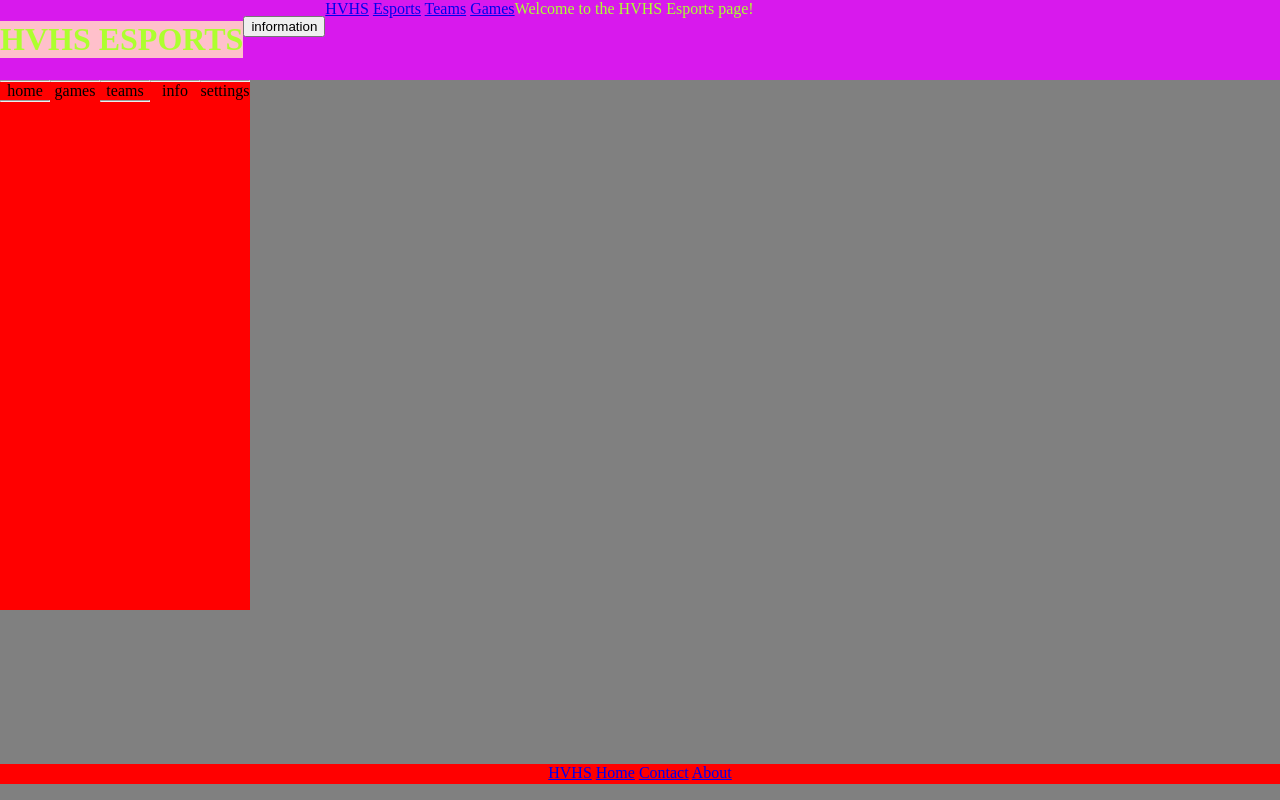
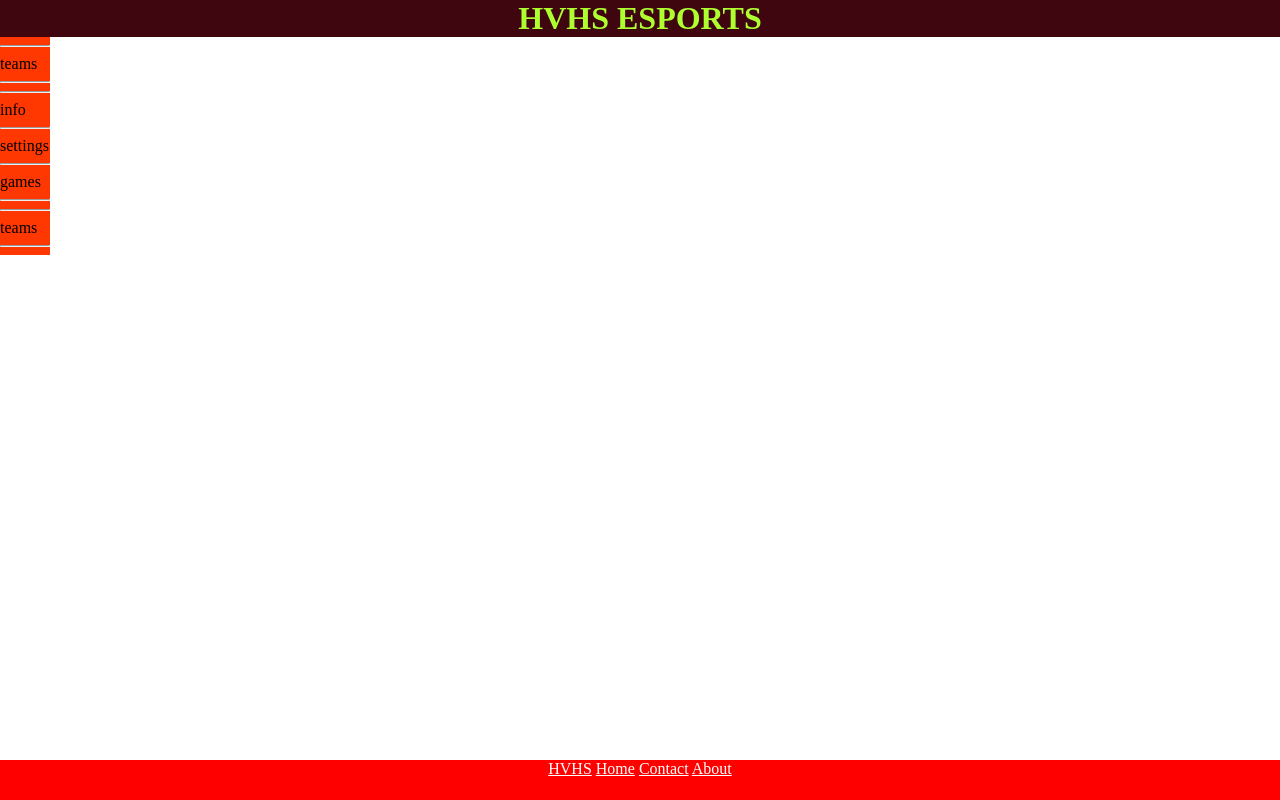
Before and after one commit to HVHS-TECH/website-project-xdcoomer, a plain HTML site: page index.html in a window 1280 px wide. Drawn offline with Linux system fonts and the light colour scheme.

Commit message:
made the nav bar look a lot nicer and cleaned up sizing inssues with footer being super tall

```diff
--- a/index.html
+++ b/index.html
@@ -11,71 +11,49 @@
 <body>
   <div class="header">
     <h1>HVHS ESPORTS</h1>
-
-      <p><button class="link" >information</button>
-      <div class="dropdown-menu">
-        <a href="https://hvhs.school.nz">HVHS</a>
-        <a href="https://hvhs.school.nz/esports">Esports</a>
-        <a href="https://hvhs.school.nz/esports/teams">Teams</a>
-        <a href="https://hvhs.school.nz/esports/games">Games</a>
-    </div>
-      Welcome to the HVHS Esports page!</p>
   </div>
 
-
-
-
-<section>
-<nav>
-  <div>
-    <hr>
-     home
-    <hr>
-  </div>
-</nav>
-
-<nav>
-  <div>
-    <hr>
-     games
-    </hr>
-  </div>
-</nav>
-
+ <section>
 <nav>
   <div>
     <hr>
      teams
     <hr>
   </div>
-</nav>
 
-<nav>
   <div>
     <hr>
-     info
+      info
     </hr>
-  <div>
-</nav>
+  </div>
 
-<nav>
   <div>
     <hr>
      settings
     </hr>
   </div>
+
+
+<div>
+  <hr>
+    games
+  <hr>
+</div>
+
+<div>
+  <hr>
+    teams
+    <hr>
+</div>
 </nav>
+   </section>
 
-</section>
-
-  <footer>
     <div class="footer">
-    <a href="https://hvhs.school.nz">HVHS</a>
-    <a class="active" href="#home">Home</a>
-    <a href="#contact">Contact</a>
-    <a href="#about">About </a>
-</div>
-</footer>
+     <a class=footer-writing href="https://hvhs.school.nz">HVHS</a>
+     <a class=footer-writing href="#home">Home</a>
+     <a class=footer-writing href="#contact">Contact</a>
+     <a class=footer-writing href="#about">About </a>
+    </div>
 
 
 </body>
--- a/style.css
+++ b/style.css
@@ -1,52 +1,44 @@
 
  body {
-background-color: grey;
+background-image:url();
 margin:0;
 
 }
  h1{
-  background-color: pink;
+  background-color: rgb(64, 6, 16);
+  margin:0;
  }
 .header {
   background-color: rgb(216, 25, 237);
   color: greenyellow;
   text-align: center;
-  display: flex;
+
 }
 
 .footer {
   position: fixed;
   left: 0;
-  bottom: 2%;
+  bottom: 0%;
   width: 100%;
   background-color: red;
   color: white;
   text-align: center;
-  height: 20px;
+  height: 40px;
+  padding:0%;
 }
 
-nav{
-  background-color:red;
-  float :left;
-  width: 50px;
-  height: 530px;
-  text-align:center;
+.footer-writing {
+ color:white;
 }
 
-hr {
-  padding:0px;
-  margin:0px;
-
+nav {
+  background-color:rgb(255, 55, 0);
+  float:left;
+  width:50px;
+  height:auto;
 }
 
-.dropdown {
-  position:relative;
-
+section {
+margin:0px;
+vertical-align:text-bottom;
 }
-
-.dropdown-menu
-{
-position: relative;
-left:0;
-top: calc (100% + .25rm);
-}
```
